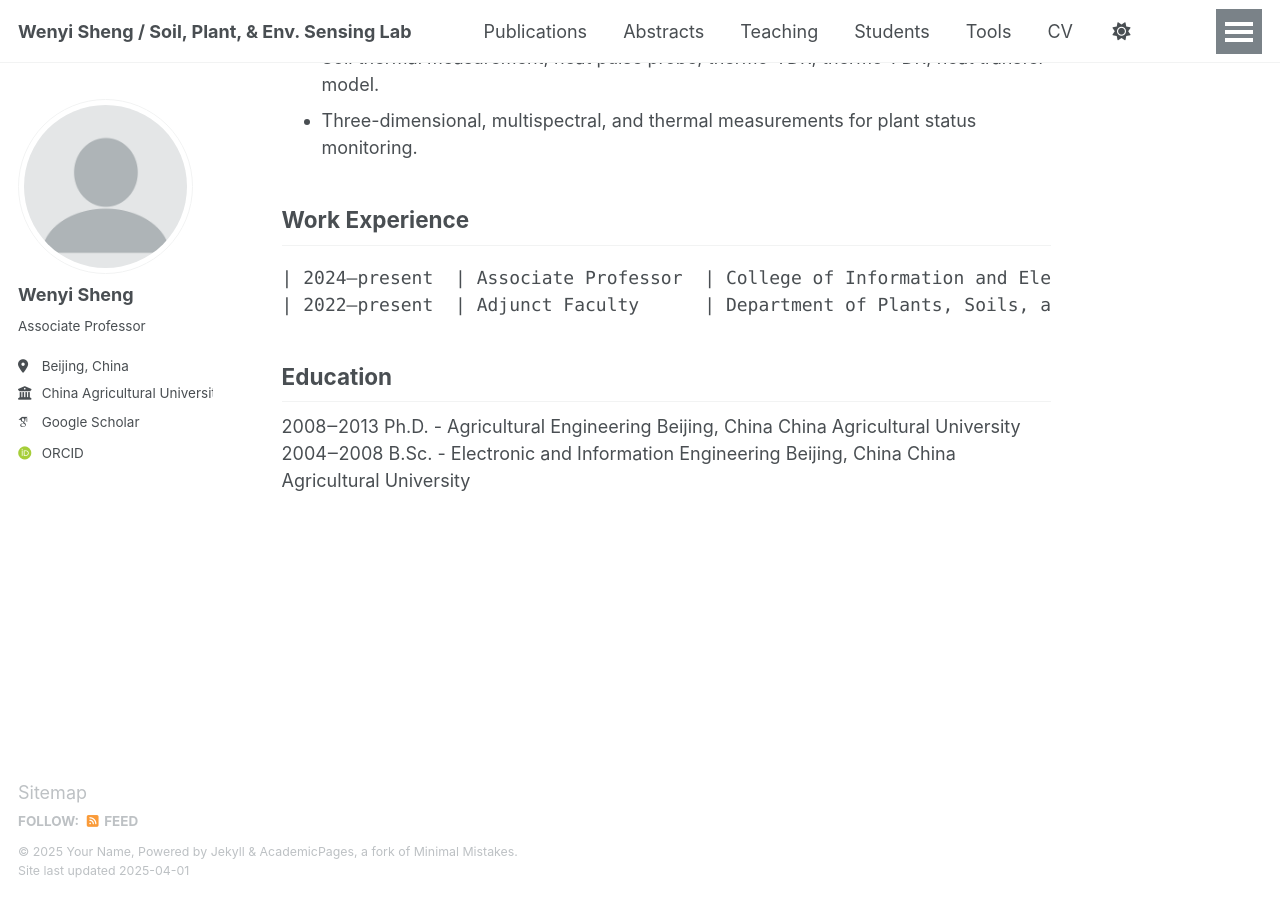
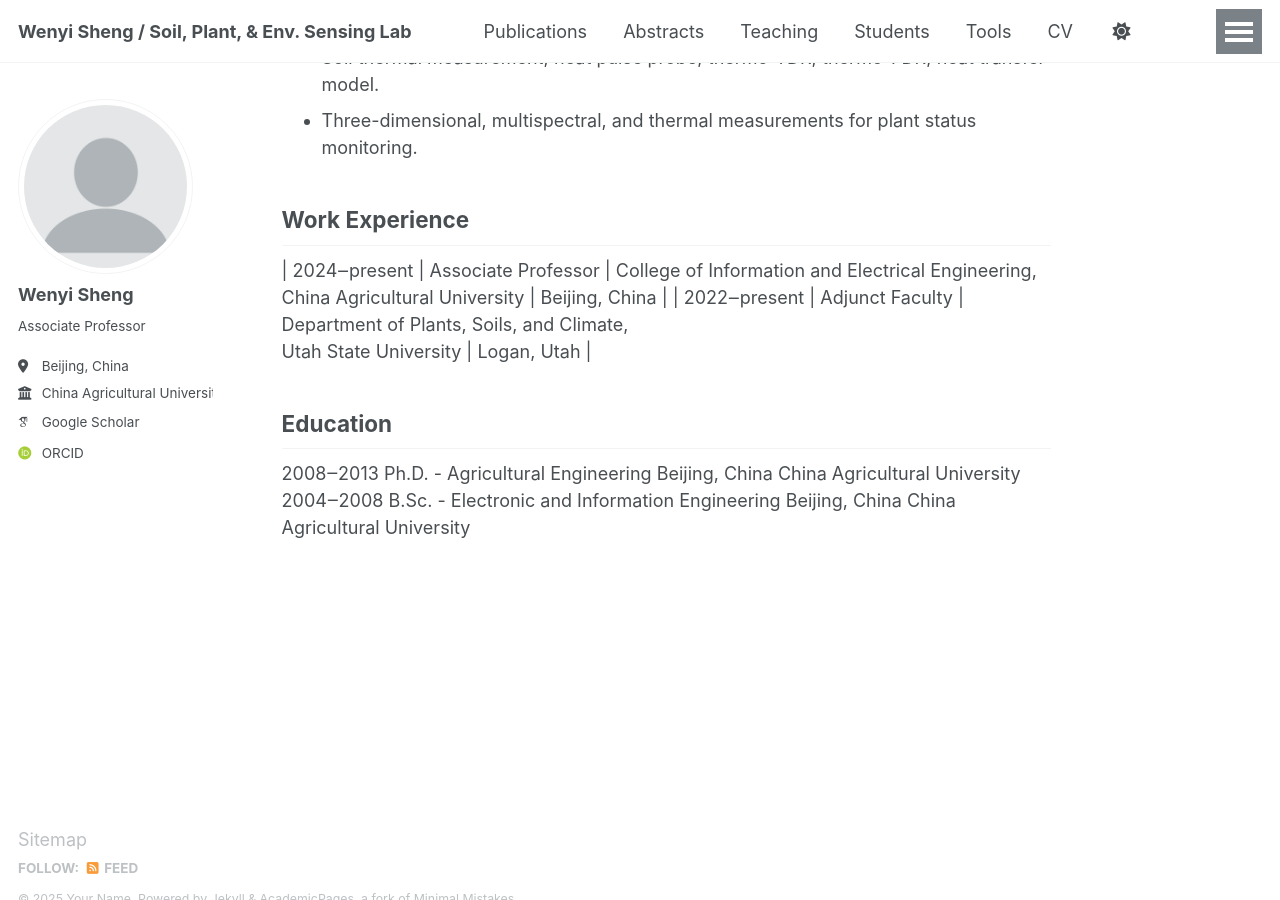
Before and after one commit to SPESlab/SPESlab.github.io, a Jekyll site: the page built from _pages/about.md, in a window 1280 px wide and 900 px high, scrolled down 622 px. Built offline with Jekyll 4.4.1, drawn with Linux system fonts in a browser that asks for light colours; some web fonts are replaced.

Commit message:
Update about.md

```diff
--- a/_pages/about.md
+++ b/_pages/about.md
@@ -18,10 +18,9 @@ Research Interests
 
 Work Experience
 ------
-<pre>
-| 2024‒present  | Associate Professor  | College of Information and Electrical Engineering, China Agricultural University |  Beijing, China  |
-| 2022‒present  | Adjunct Faculty      | Department of Plants, Soils, and Climate, Utah State University                  |  Logan, Utah     |
-</pre>
+| 2024‒present | Associate Professor | College of Information and Electrical Engineering,<br>China Agricultural University | Beijing, China |
+| 2022‒present | Adjunct Faculty     | Department of Plants, Soils, and Climate,<br>Utah State University          | Logan, Utah    |
+
 
 Education
 ------
```
